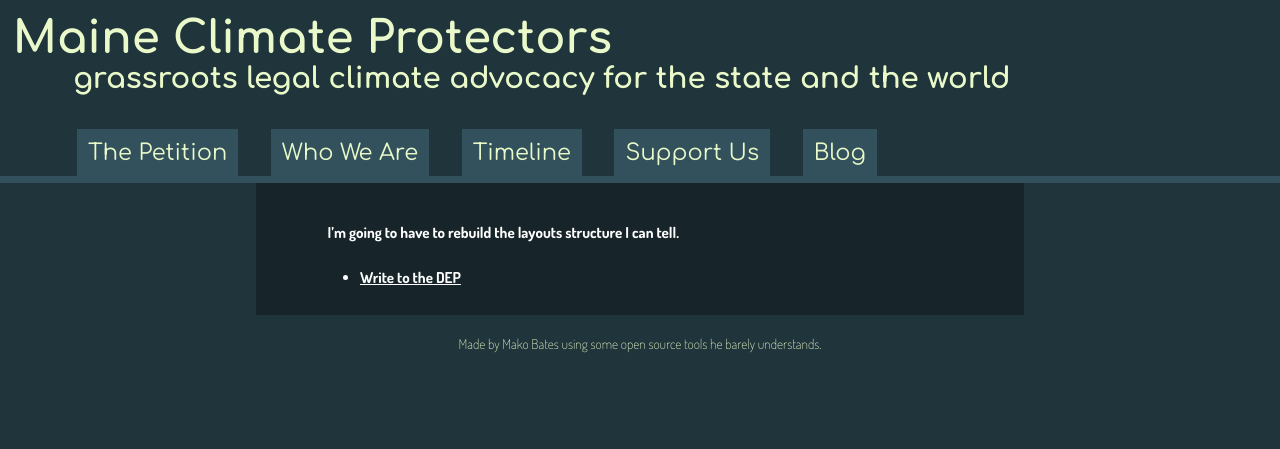
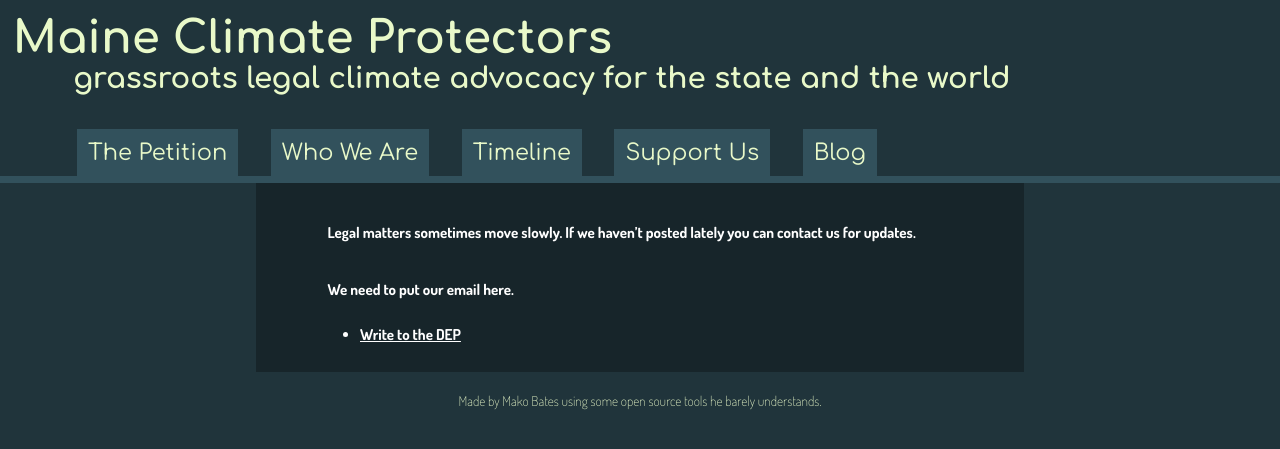
Before and after one commit to ShapeOfMatter/maine-climate-protectors, a Jekyll site: the page built from posts.markdown, in a window 1280 px wide. Shown: the top 449 px of the page. Built offline with Jekyll 4.4.1, drawn with Linux system fonts in a browser that asks for light colours.

Commit message:
Updated Posts

```diff
--- a/posts.markdown
+++ b/posts.markdown
@@ -3,7 +3,9 @@
 date: 2017-12-13 16:14:00 -05:00
 ---
 
-I'm going to have to rebuild the layouts structure I can tell.
+Legal matters sometimes move slowly. If we haven't posted lately you can contact us for updates.
+
+We need to put our email here.
 
 {% for post in site.posts %}
  + [{{ post.title }}]({{ post.url | relative_url }})
```
